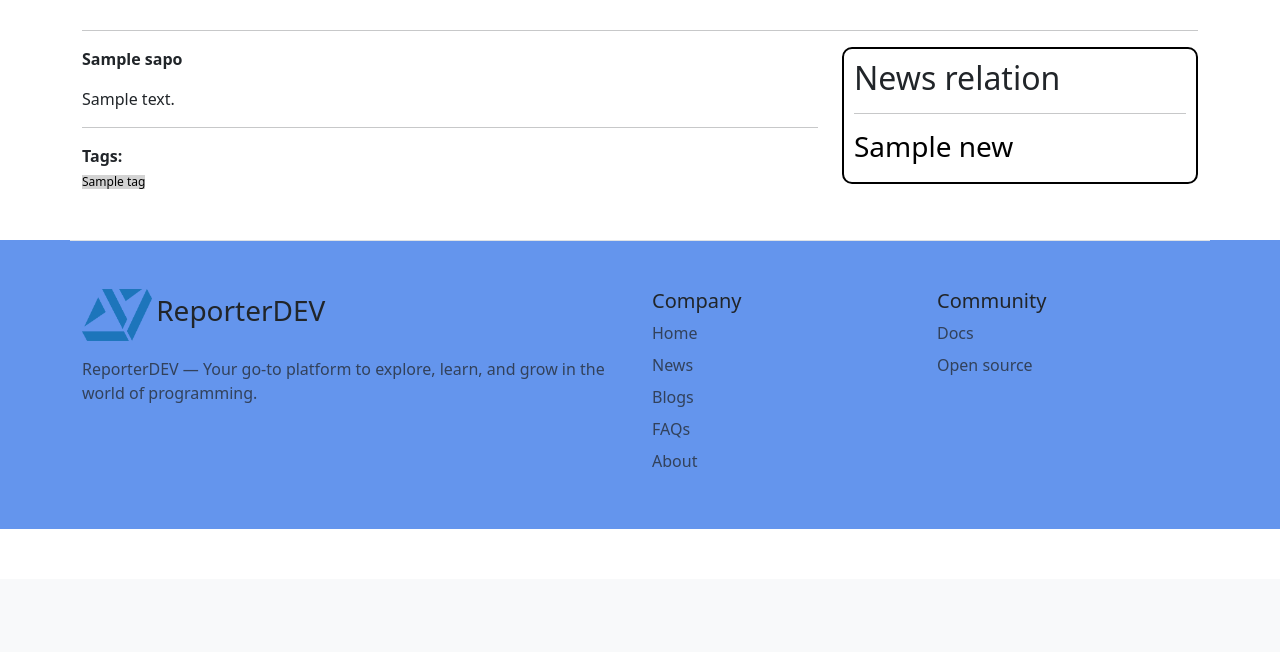
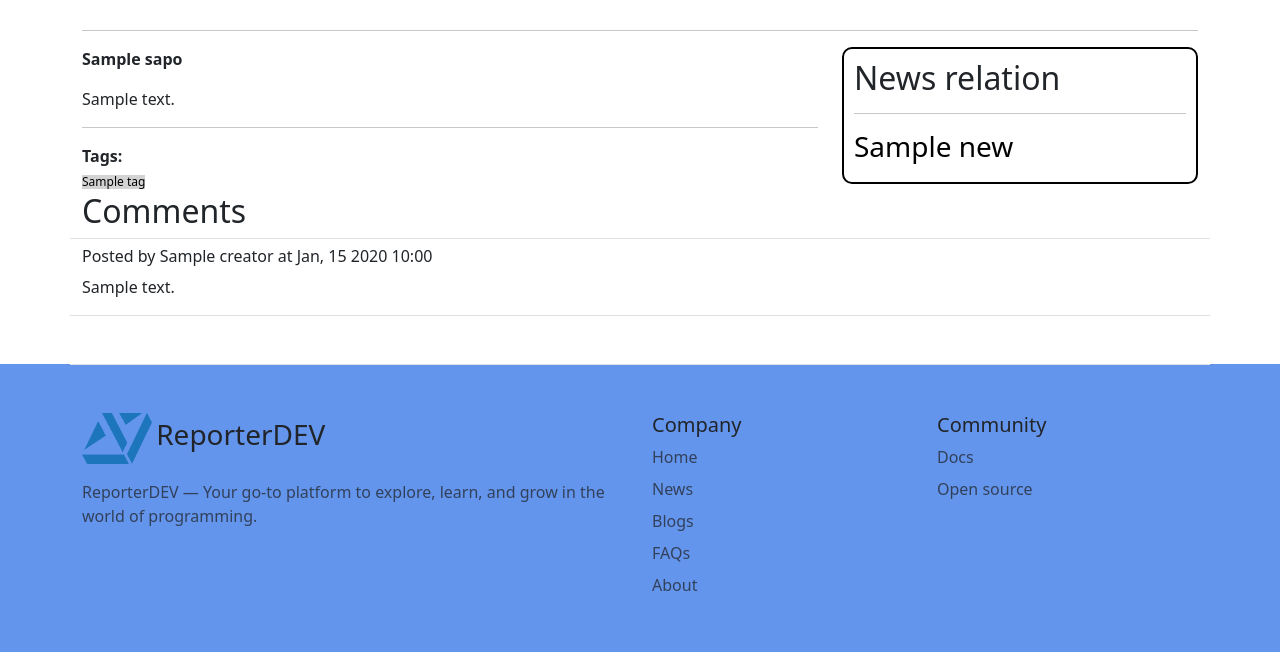
Before and after one commit to phantu279999/ReporterDEV, a Django app: template templates/news/detail_news.html in a window 1280 px wide. Shown: the part 221-873 px from the top of the page. Before the commit the page ends 750 px from the top, so only its background shows below. Run offline with Django 5.2, Linux system fonts and the light colour scheme; the template is opened without the code that fills it: most values are stand-ins (such as "Sample title", 1, 10 or a date in 2020); some libraries are stand-ins or nearby versions.

Commit message:
Finish comment for news

```diff
--- a/core/admin.py
+++ b/core/admin.py
@@ -1,5 +1,6 @@
 from django.contrib import admin
 
+from .models import Comment
 from core.news.models import News, NewsInZone, Zone, Tag, TagNews
 from core.blogs.models import Blog, Category, BlogInCate
 
@@ -38,3 +39,4 @@ admin.site.register(TagNews)
 admin.site.register(Blog, BlogAdmin)
 admin.site.register(Category)
 admin.site.register(BlogInCate)
+admin.site.register(Comment)
--- a/core/news/models.py
+++ b/core/news/models.py
@@ -1,9 +1,10 @@
 from django.db import models
 from django.db.models import UniqueConstraint
+from django.contrib.contenttypes.fields import GenericRelation
 from ckeditor.fields import RichTextField
 
 from accounts.models import Author
-from core.models import TimeStampedModel
+from core.models import TimeStampedModel, Comment
 
 from common.common import count_word, get_reading_time
 
@@ -54,6 +55,7 @@ class News(TimeStampedModel):
 	is_pr = models.BooleanField(default=False)
 
 	author = models.ForeignKey(Author, on_delete=models.CASCADE)
+	comments = GenericRelation(Comment)
 
 	def __str__(self):
 		return self.title
--- a/templates/news/detail_news.html
+++ b/templates/news/detail_news.html
@@ -46,4 +46,5 @@
         </div>
     </div>
 </div>
+{% include "news/new_comments.html" %}
 {% endblock %}
--- /dev/null
+++ b/templates/news/new_comments.html
@@ -0,0 +1,24 @@
+{% if user.is_authenticated %}
+<div>
+    <form method="post">
+        {% csrf_token %}
+        {{ comment_form.as_p }}
+        <button type="submit">Comment</button>
+    </form>
+</div>
+{% endif %}
+<h2>Comments</h2>
+{% for comment in new.comments.all %}
+<div class="row border-top pt-2">
+    <div class="col">
+        <h6>Posted by {{ comment.creator }} at {{ comment.created_at|date:"M, d Y h:i" }}</h6>
+    </div>
+</div>
+<div class="row border-bottom">
+    <div class="col">
+        <p>{{ comment.content }}</p>
+    </div>
+</div>
+{% empty %}
+    <p>Current hasn't comment.</p>
+{% endfor %}
```
Also changed, not shown: core/models.py (+12 -0 lines), core/news/forms.py (+8 -0 lines), core/news/views.py (+14 -2 lines). Lines whose indentation alone changed are shown as unchanged.
